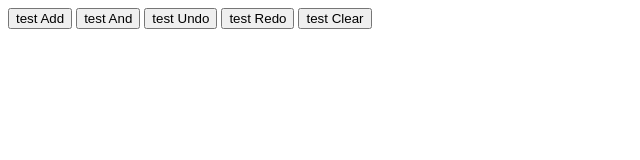
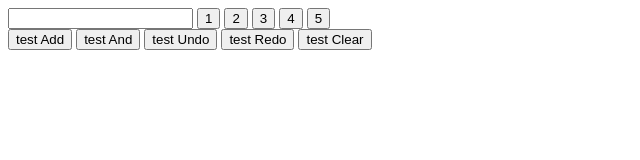
Before and after one commit to ema0013/jsTPS, a plain HTML site: page src/index.html in a window 1280 px wide. Shown: the whole page, without its empty margins (0-640 px from the left). Drawn offline with Linux system fonts and the light colour scheme.

Commit message:
small changes to index for the dumb input

```diff
--- a/src/index.html
+++ b/src/index.html
@@ -9,6 +9,37 @@
     <script src="./test/demo/OrMask_Transaction.js"></script>
     <script src="./unit_tests/jsTPSTests.js"></script>
     <script>
+            var tps = new jsTPS();
+            var num = new Num();
+
+        function addTransaction(){
+            var addnum = document.getElementById("addnum").value;
+            tps.addTransaction(new AddToNum_Transaction(num,parseInt(addnum)));
+            console.log(num.getNum());
+            document.getElementById("dynamic").innerHTML +="num is now "+num.getNum()+"<br>";
+        }
+
+        function undo(){
+            tps.undoTransaction();
+            document.getElementById("dynamic").innerHTML +="num is now "+num.getNum()+"<br>";
+        }
+
+        function redo(){
+            tps.doTransaction();
+            document.getElementById("dynamic").innerHTML +="num is now "+num.getNum()+"<br>";
+        }
+
+        function clearAll(){
+            tps.clearAllTransactions();
+            document.getElementById("dynamic").innerHTML +="num is now "+num.getNum()+"<br>";
+        }
+
+        function hardReset(){
+            tps.clearAllTransactions();
+            num.setNum(0);
+            document.getElementById("dynamic").innerHTML +="num is now "+num.getNum()+"<br>";
+        }
+
         function setToResults(id){
             let result = "";
             let tests = new jsTPSTests();
@@ -34,6 +65,13 @@
     </script>
 </head>
 <body>
+    <input type="number" id="addnum">
+    <input type="button" onClick="addTransaction()" value="1">
+    <input type="button" onClick="undo()" value="2">
+    <input type="button" onClick="redo()" value="3">
+    <input type="button" onClick="clearAll()" value="4">
+    <input type="button" onClick="hardReset()" value="5">
+    <div id="dynamic"></div>
     <input type=button onClick="setToResults('add')" value="test Add">
     <input type=button onClick="setToResults('and')" value="test And">
     <input type=button onClick="setToResults('undo')" value="test Undo">
```
